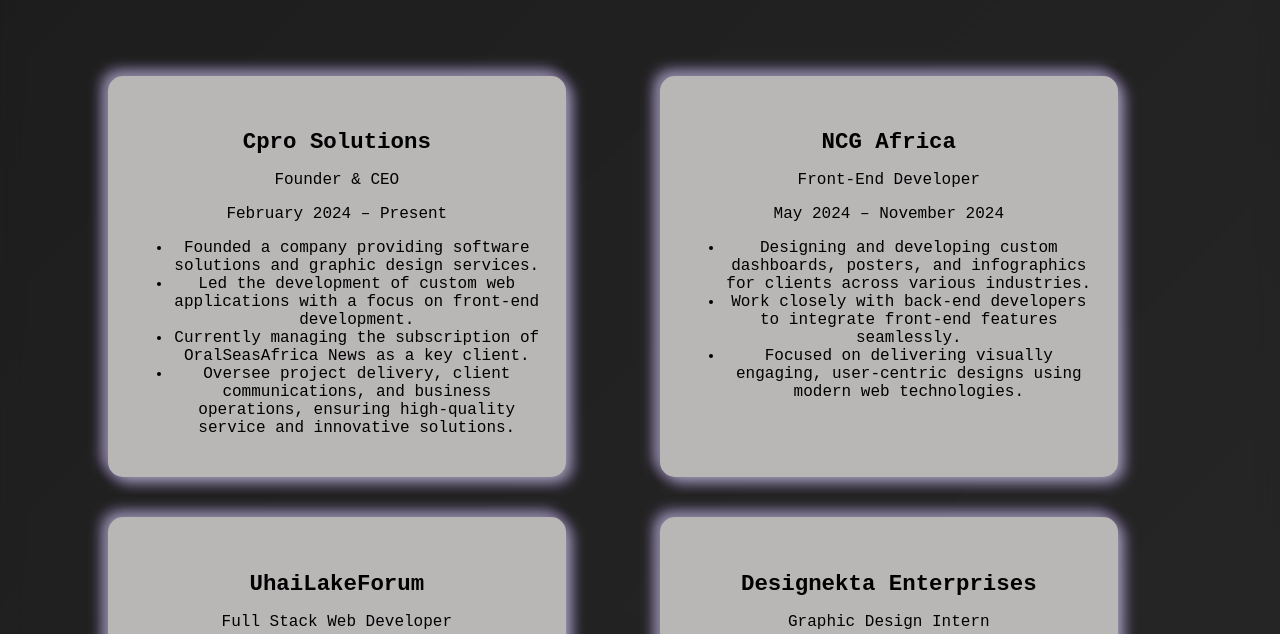
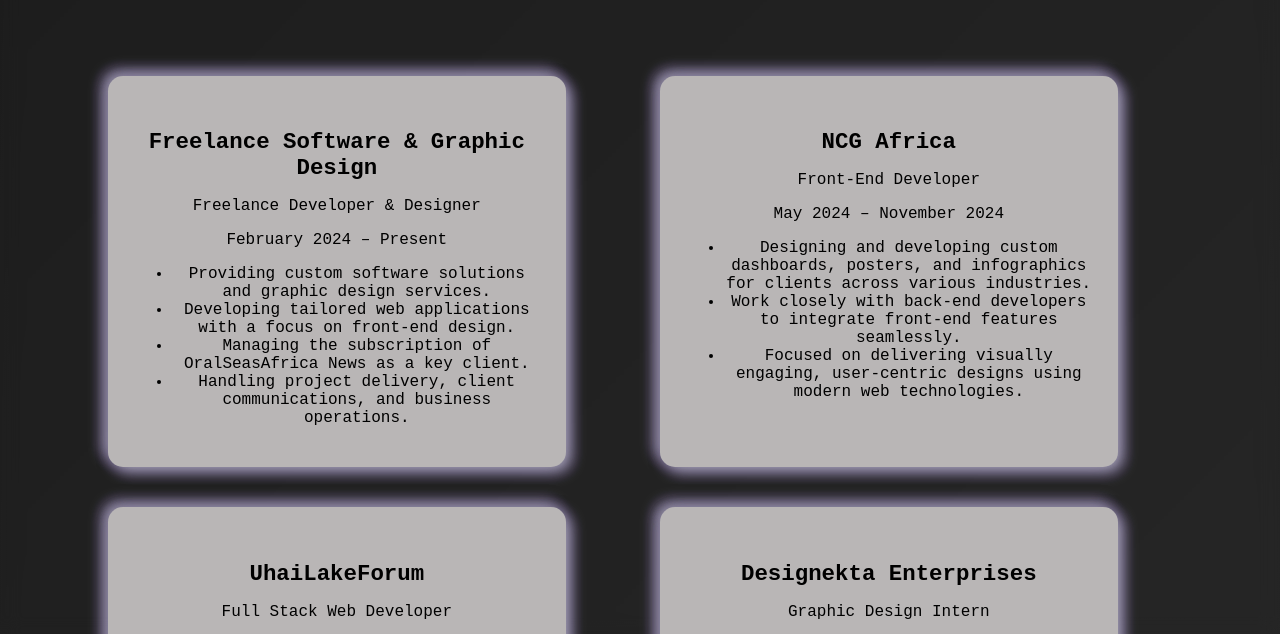
Before and after one commit to Sun-Chucho/portfolio, a plain HTML site: page index.html in a window 1280 px wide. Shown: the part 700-1334 px from the top of the page. Drawn offline with Linux system fonts and the light colour scheme; a web font is replaced by a local one.

Commit message:
Update index.html

```diff
--- a/index.html
+++ b/index.html
@@ -50,16 +50,17 @@
       <h1 style="text-align: center;">Experience</h1>
       <section id="Experience" class="Experience" style="color: black;">
         <div class="about-box">
-          <h4>Cpro Solutions</h4>
-          <p>Founder & CEO</p>
-          <p>February 2024 – Present</p>
-          <ul >
-              <li>Founded a company providing software solutions and graphic design services.</li>
-              <li>Led the development of custom web applications with a focus on front-end development.</li>
-              <li>Currently managing the subscription of OralSeasAfrica News as a key client.</li>
-              <li>Oversee project delivery, client communications, and business operations, ensuring high-quality service and innovative solutions.</li>
-          </ul>
-      </div>
+    <h4>Freelance Software & Graphic Design</h4>
+    <p>Freelance Developer & Designer</p>
+    <p>February 2024 – Present</p>
+    <ul>
+        <li>Providing custom software solutions and graphic design services.</li>
+        <li>Developing tailored web applications with a focus on front-end design.</li>
+        <li>Managing the subscription of OralSeasAfrica News as a key client.</li>
+        <li>Handling project delivery, client communications, and business operations.</li>
+    </ul>
+</div>
+
       <div class="about-box">
           <h4>NCG Africa</h4>
           <p>Front-End Developer</p>
```
